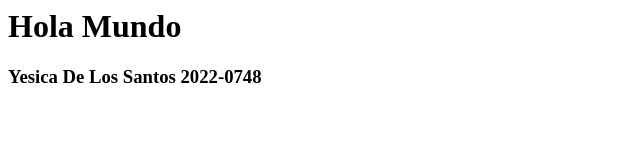
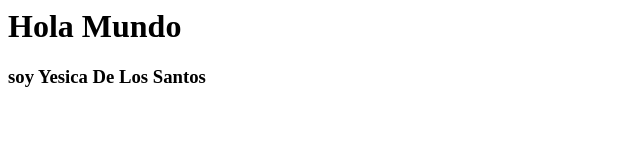
Before and after one commit to Yesi-Ann/p1, a plain HTML site: page index.html in a window 1280 px wide. Shown: the whole page, without its empty margins (0-640 px from the left). Drawn offline with Linux system fonts and the light colour scheme.

Commit message:
primer commit

```diff
--- a/index.html
+++ b/index.html
@@ -1,2 +1,2 @@
 <h1>Hola Mundo</h1>
-<h3> Yesica De Los Santos 2022-0748</h3>
+<h3>soy Yesica De Los Santos</h3>
```
Also changed, not shown: .github/workflows/ci.yml (added), .github/workflows/package.json (added).
